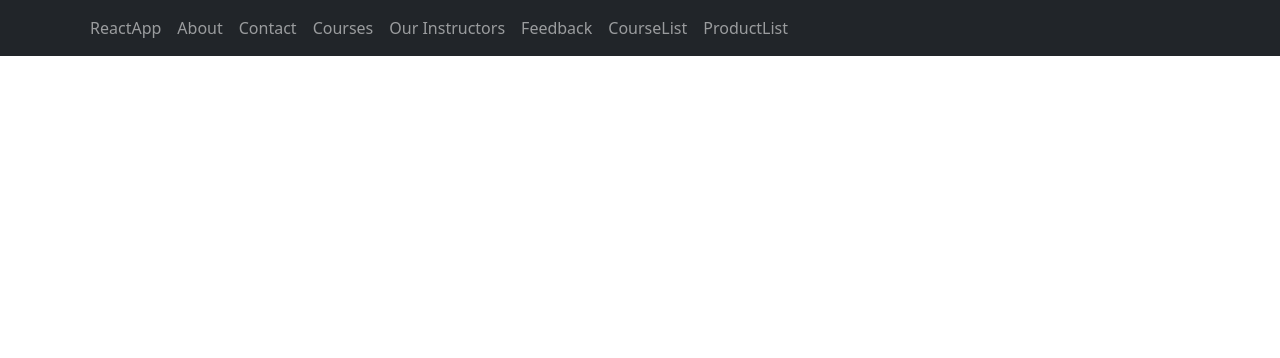
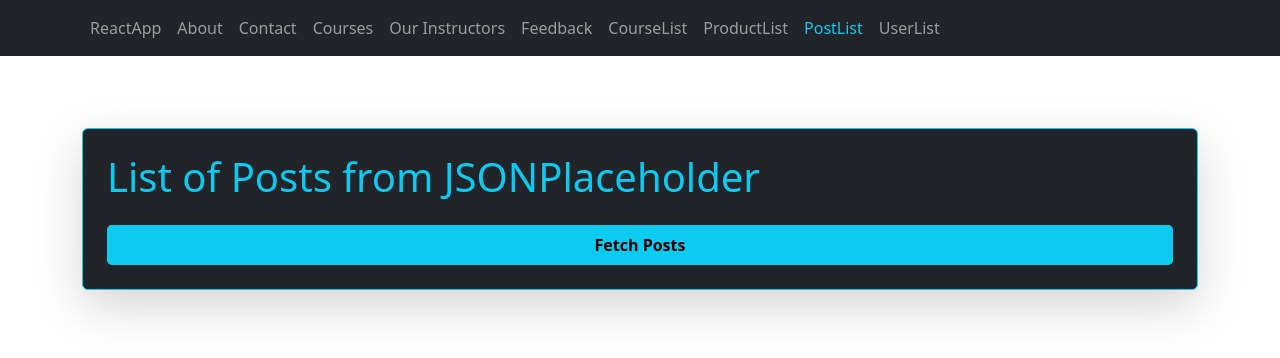
Before and after one commit to AbdullahJameel123/react-practice, a React (Vite) app in the folder demos/my-app/: page /PostList in a window 1280 px wide. Shown: the top 358 px of the page. Built offline with nearby package versions, Linux system fonts and the light colour scheme.

Commit message:
assignment 08  and deoms practiced and made some changes in design

```diff
--- a/demos/my-app/src/App.tsx
+++ b/demos/my-app/src/App.tsx
@@ -1,7 +1,7 @@
 import { BrowserRouter, Routes, Route, Link } from "react-router-dom";
 import About from "./Components/About";
 import Contact from "./Components/Contact";
-import UserDetails from "./Components/UserDetalils";
+import UserDetails from "./Components/UserDetailss";
 import Home from "./Components/Home";
 import ProfileCard from "./Components/ProfileCard";
 import NavBar from "./Components/NavBar";
@@ -10,6 +10,8 @@ import Instructors from "./Components/Instructors";
 import FeedBack from "./Components/FeedBack";
 import CourseList2 from "./Components/CourseList2";
 import ProductList from "./Components/ProductList";
+import PostList from "./Components/PostList";
+import UserList from "./Components/DummyUserList";
 
 
 function App() {
@@ -26,6 +28,8 @@ function App() {
           <Route path="/feedback" element={<FeedBack />} />
           <Route path="/CourseList" element={<CourseList2 />} />
           <Route path="/ProductList" element={<ProductList />} />
+          <Route path="/PostList" element={<PostList />} />
+          <Route path="/UserList" element={<UserList />} />
           <Route
               path="/profile"
               element={
--- a/demos/my-app/src/Components/CourseCard.tsx
+++ b/demos/my-app/src/Components/CourseCard.tsx
@@ -10,7 +10,7 @@ function CourseCard({ title, instructor, duration, topics }: CourseCardProps) {
     <div className="card h-100 bg-dark text-light shadow-sm border border-info">
       <div className="card-body">
         <h5 className="card-title text-info">{title}</h5>
-        <h6 className="card-subtitle mb-2 text-muted">Instructor: {instructor}</h6>
+        <h6 className="card-subtitle my-2 text-light">Instructor: {instructor}</h6>
         <p className="card-text">
           <strong>Duration:</strong> {duration} hours
         </p>
--- a/demos/my-app/src/Components/CourseList2.tsx
+++ b/demos/my-app/src/Components/CourseList2.tsx
@@ -24,8 +24,8 @@ function CourseList() {
 
   return (
     <div className="container py-5">
-      <div className="card p-4">
-        <h1 className="mb-4 text-warning">Available Courses</h1>
+      <div className="card p-4 ">
+        <h1 className="mb-4 text-info">Available Courses</h1>
         <div className="row g-4">
           {courses.map(function (course, idx) {
             return (
--- /dev/null
+++ b/demos/my-app/src/Components/DummyUserList.tsx
@@ -0,0 +1,64 @@
+import { useState } from "react";
+
+type Post = {
+  userId: number;
+  id: number;
+  title: string;
+  body: string;
+};
+
+function PostList() {
+  const [posts, setPosts] = useState<Post[]>([]);
+
+  async function fetchPosts(): Promise<void> {
+    const response = await fetch("https://jsonplaceholder.typicode.com/posts");
+    const data: Post[] = await response.json();
+    setPosts(data);
+  }
+
+  return (
+    <div className="container py-5">
+      <div className="card p-4 bg-dark text-light shadow-lg border border-info">
+        <h1 className="text-info mb-4">List of Posts from JSONPlaceholder</h1>
+        <button
+          className="mb-4"
+          style={{
+            backgroundColor: "#0dcaf0", // Bootstrap info color
+            border: "none",
+            padding: "0.5rem 1.2rem",
+            color: "#000",
+            fontWeight: "bold",
+            borderRadius: "0.3rem",
+            transition: "all 0.3s ease",
+          }}
+          onMouseEnter={(e) =>
+            (e.currentTarget.style.backgroundColor = "#31d2f2")
+          }
+          onMouseLeave={(e) =>
+            (e.currentTarget.style.backgroundColor = "#0dcaf0")
+          }
+          onClick={fetchPosts}
+        >
+          Fetch Posts
+        </button>
+
+        <div className="row g-4">
+          {posts.map(function (post, idx) {
+            return (
+              <div className="col-md-4" key={idx}>
+                <div className="card h-100 bg-secondary text-light shadow-sm border border-info">
+                  <div className="card-body">
+                    <h5 className="card-title text-warning">{post.title}</h5>
+                    <p className="card-text">{post.body}</p>
+                  </div>
+                </div>
+              </div>
+            );
+          })}
+        </div>
+      </div>
+    </div>
+  );
+}
+
+export default PostList;
--- a/demos/my-app/src/Components/NavBar.tsx
+++ b/demos/my-app/src/Components/NavBar.tsx
@@ -9,7 +9,7 @@ function NavBar() {
             <NavLink
               to="/"
               className={(navData) =>
-                "nav-link" + (navData.isActive ? " active text-warning" : "")
+                "nav-link" + (navData.isActive ? " active text-info" : "")
               }
             >
               ReactApp
@@ -19,7 +19,7 @@ function NavBar() {
             <NavLink
               to="/about"
               className={(navData) =>
-                "nav-link" + (navData.isActive ? " active text-warning" : "")
+                "nav-link" + (navData.isActive ? " active text-info" : "")
               }
             >
               About
@@ -29,7 +29,7 @@ function NavBar() {
             <NavLink
               to="/contact"
               className={(navData) =>
-                "nav-link" + (navData.isActive ? " active text-warning" : "")
+                "nav-link" + (navData.isActive ? " active text-info" : "")
               }
             >
               Contact
@@ -39,7 +39,7 @@ function NavBar() {
             <NavLink
               to="/courses"
               className={(navData) =>
-                "nav-link" + (navData.isActive ? " active text-warning" : "")
+                "nav-link" + (navData.isActive ? " active text-info" : "")
               }
             >
               Courses
@@ -49,7 +49,7 @@ function NavBar() {
             <NavLink
               to="/instructors"
               className={(navData) =>
-                "nav-link" + (navData.isActive ? " active text-warning" : "")
+                "nav-link" + (navData.isActive ? " active text-info" : "")
               }
             >
               Our Instructors
@@ -59,7 +59,7 @@ function NavBar() {
             <NavLink
               to="/feedback"
               className={(navData) =>
-                "nav-link" + (navData.isActive ? " active text-warning" : "")
+                "nav-link" + (navData.isActive ? " active text-info" : "")
               }
             >
               Feedback
@@ -69,7 +69,7 @@ function NavBar() {
             <NavLink
               to="/CourseList"
               className={(navData) =>
-                "nav-link" + (navData.isActive ? " active text-warning" : "")
+                "nav-link" + (navData.isActive ? " active text-info" : "")
               }
             >
               CourseList
@@ -79,12 +79,33 @@ function NavBar() {
             <NavLink
               to="/ProductList"
               className={(navData) =>
-                "nav-link" + (navData.isActive ? " active text-warning" : "")
+                "nav-link" + (navData.isActive ? " active text-info" : "")
               }
             >
               ProductList
             </NavLink>
           </li>
+          <li className="nav-item">
+            <NavLink
+              to="/PostList"
+              className={(navData) =>
+                "nav-link" + (navData.isActive ? " active text-info" : "")
+              }
+            >
+              PostList
+            </NavLink>
+          </li>
+          <li className="nav-item">
+            <NavLink
+              to="/UserList"
+              className={(navData) =>
+                "nav-link" + (navData.isActive ? " active text-info" : "")
+              }
+            >
+              UserList
+            </NavLink>
+          </li>
+
         </ul>
       </div>
     </nav>
--- /dev/null
+++ b/demos/my-app/src/Components/PostList.tsx
@@ -0,0 +1,75 @@
+import { useState } from "react";
+
+type Post = {
+  userId: number;
+  id: number;
+  title: string;
+  body: string;
+};
+
+function PostList() {
+  const [posts, setPosts] = useState<Post[]>([]);
+
+  async function fetchPosts(): Promise<void> {
+    const response = await fetch("https://jsonplaceholder.typicode.com/posts");
+    const data: Post[] = await response.json();
+    setPosts(data);
+  }
+
+  return (
+    <div className="container py-5">
+      <div className="card p-4 bg-dark text-light shadow-lg border border-info">
+        <h1 className="text-info mb-4">List of Posts from JSONPlaceholder</h1>
+
+        {/* Styled Fetch Button */}
+        <button
+          className="mb-4"
+          style={{
+            backgroundColor: "#0dcaf0", // Bootstrap info color
+            border: "none",
+            padding: "0.5rem 1.2rem",
+            color: "#000",
+            fontWeight: "bold",
+            borderRadius: "0.3rem",
+            transition: "all 0.3s ease",
+          }}
+          onMouseEnter={(e) =>
+            (e.currentTarget.style.backgroundColor = "#31d2f2")
+          }
+          onMouseLeave={(e) =>
+            (e.currentTarget.style.backgroundColor = "#0dcaf0")
+          }
+          onClick={fetchPosts}
+        >
+          Fetch Posts
+        </button>
+
+        {/* Posts Grid */}
+        <div className="row g-4">
+          {posts.map(function (post, idx) {
+            return (
+              <div className="col-md-4" key={idx}>
+                <div className="card h-100 bg-secondary text-light shadow-sm border border-info">
+                  <div className="card-body">
+                    <h5 className="card-title text-warning">
+                      {post.title.length > 50
+                        ? post.title.slice(0, 50) + "..."
+                        : post.title}
+                    </h5>
+                    <p className="card-text">
+                      {post.body.length > 100
+                        ? post.body.slice(0, 100) + "..."
+                        : post.body}
+                    </p>
+                  </div>
+                </div>
+              </div>
+            );
+          })}
+        </div>
+      </div>
+    </div>
+  );
+}
+
+export default PostList;
--- a/demos/my-app/src/Components/ProductList.tsx
+++ b/demos/my-app/src/Components/ProductList.tsx
@@ -21,12 +21,12 @@ function ProductList() {
 
     return (
         <div className="container py-5">
-            <div className="card p-4">
-                <h1 className="mb-4 text-warning">Available Products</h1>
+            <div className="card p-4 bg-dark text-light shadow-lg border border-info">
+                <h1 className="mb-4 text-info">Available Products</h1>
                 <div className="row g-4">
                     {products.map((product, idx) => (
                         <div className="col md-4" key={idx}>
-                            <div className="card h-100 bg-dark text-light shadow-sm border border-info">
+                            <div className="card h-100 bg-secondary text-light shadow-sm border border-info">
                                 <div className="card-body">
                                     <ProductCard
                                         title={product.title}
```
Also changed, not shown: demos/my-app/src/Components/Courses.tsx (+7 -7 lines), demos/my-app/src/Components/UserDetailss.tsx (renamed from demos/my-app/src/Components/UserDetalils.tsx).
